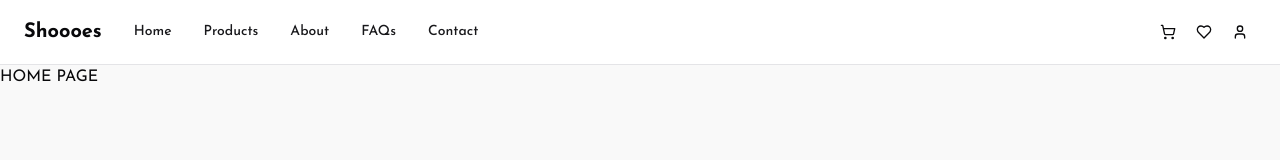
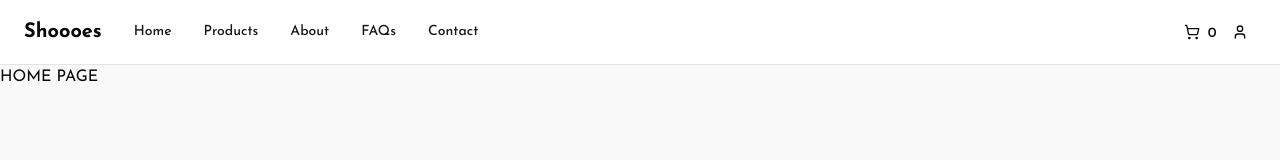
Before and after one commit to Remy349/nextjs-ecommerce-shoes-website, a Next.js app: page / in a window 1280 px wide. Shown: the top 160 px of the page. Built offline with nearby package versions, Linux system fonts and the light colour scheme.

Commit message:
modify: Minor changes

```diff
--- a/app/(landing)/_components/header/header.tsx
+++ b/app/(landing)/_components/header/header.tsx
@@ -1,8 +1,9 @@
 import { Button } from "@/components/ui/button";
-import { Heart, ShoppingCart, User } from "lucide-react";
+import { User } from "lucide-react";
 import { MobileMenu } from "./mobile-menu";
 import { DesktopMenu } from "./desktop-menu";
 import Link from "next/link";
+import { ShoppingCart } from "./shopping-cart/shopping-cart";
 
 export const Header = () => {
   return (
@@ -10,16 +11,11 @@ export const Header = () => {
       <nav className="px-6 mx-auto h-16 flex items-center justify-between md:max-w-3xl lg:max-w-5xl xl:max-w-7xl">
         <MobileMenu />
         <DesktopMenu />
-        <div className="flex items-center gap-x-1">
-          <Button size="icon" variant="ghost" className="size-8">
-            <ShoppingCart className="size-5" />
-          </Button>
-          <Button size="icon" variant="ghost" className="size-8">
-            <Heart className="size-5" />
-          </Button>
+        <div className="flex items-center">
+          <ShoppingCart />
           <Button size="icon" variant="ghost" className="size-8" asChild>
             <Link href="/auth/sign-in">
-              <User className="size-5" />
+              <User className="size-4" />
             </Link>
           </Button>
         </div>
--- a/app/(landing)/_components/header/mobile-menu.tsx
+++ b/app/(landing)/_components/header/mobile-menu.tsx
@@ -21,7 +21,7 @@ export const MobileMenu = () => {
     <Sheet open={isOpen} onOpenChange={setIsOpen}>
       <SheetTrigger asChild>
         <Button size="icon" className="size-8 md:hidden">
-          <Menu className="size-5" />
+          <Menu className="size-4" />
         </Button>
       </SheetTrigger>
       <SheetContent side="left">
```
